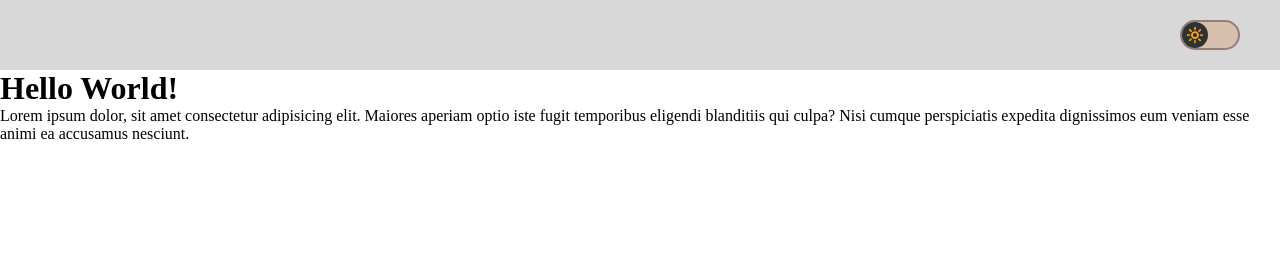
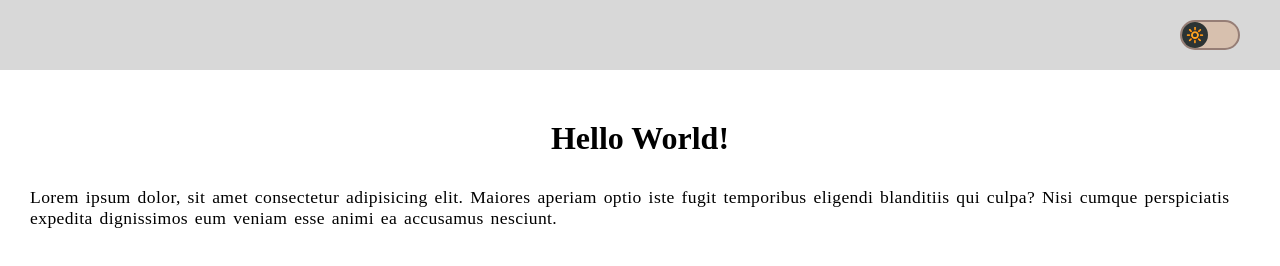
Before and after one commit to ramez-cesar/dark-mode, a plain HTML site: page index.html in a window 1280 px wide. Drawn offline with Linux system fonts and the light colour scheme.

Commit message:
Adding style to example text in style.css

```diff
--- a/src/css/style.css
+++ b/src/css/style.css
@@ -35,6 +35,25 @@
     font-size: .9rem;
 }
 
+main {
+    width: 100%;
+    padding: 50px 30px;
+    display: flex;
+    align-items: center;
+    justify-content: center;
+    flex-direction: column;
+}
+
+main h1 {
+    margin-bottom: 30px;
+}
+
+main p {
+    font-size: 1.1rem;
+    word-spacing: 2px;
+    letter-spacing: .4px;
+}
+
 
 @media (prefers-color-scheme: dark) {
     body {
```
